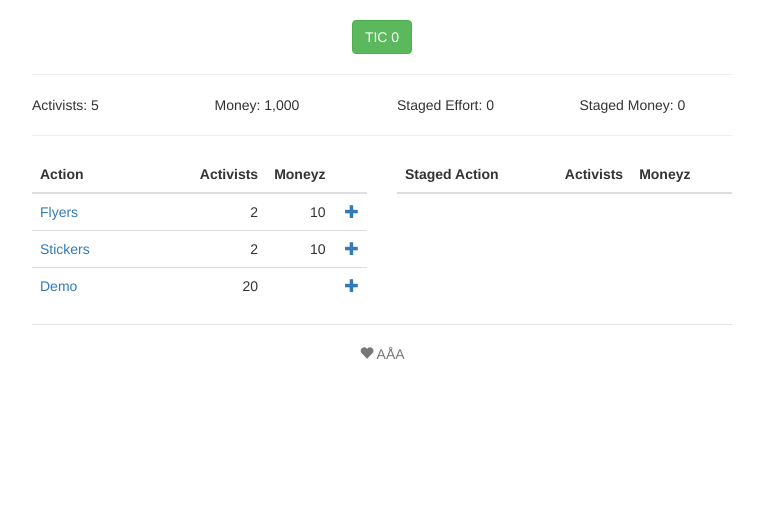
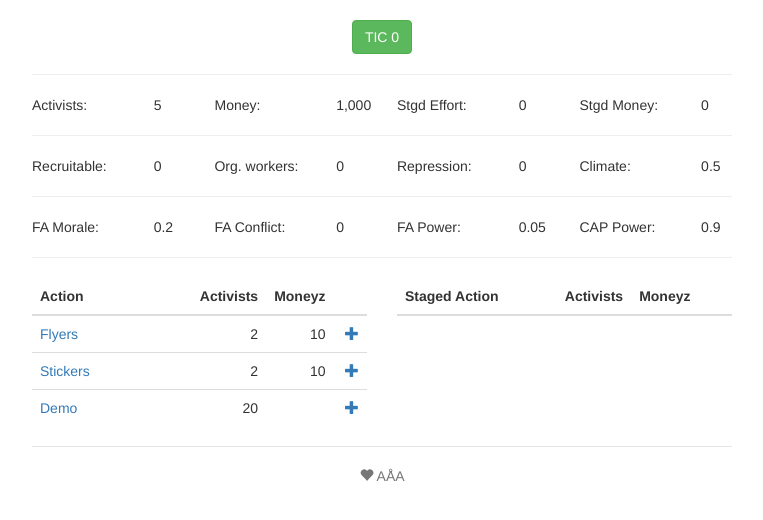
Before and after one commit to 4ZM/classwar-js, a website: page app/index.html in a window 1280 px wide. Shown: the whole page, without its empty margins (258-1021 px from the left). Drawn offline with nearby package versions, Linux system fonts and the light colour scheme; some packages are replaced by stand-ins of ours; files that its build step writes are made by us from their sources; a script that the page names is missing.

Commit message:
Expanded state with new properties

```diff
--- a/app/scripts/game/core.js
+++ b/app/scripts/game/core.js
@@ -3,12 +3,35 @@
 var CLASSWAR = (function (cw) {
 
   cw.state = {
-    day: 0,
-    activists: 5,
-    money: 1000,
-    stagedActions: [],
-    runningActions: [],
-    status: 'running'
+    day:                0,
+
+    activists:          5, // Number of
+    recruitable:     0.00, // Number of possible recruits
+
+    money:           1000, // $
+
+    union:           0.00, // % Organized workers
+
+    fascists: {
+      morale:         0.2, // %
+      conflict:      0.00, // %
+      power:         0.05  // %
+    },
+
+    capitalists: {
+      power:         0.90  // %
+    },
+
+    repression:      0.00, // % Police repression
+
+    climate:         0.50, // Political climate, % red (0 = deep blue)
+
+    digest:            [], // Messages for the day
+
+    stagedActions:     [],
+    runningActions:    [],
+
+    status:      'running'
   };
 
   cw.tic = function(g) {
--- a/app/views/main.html
+++ b/app/views/main.html
@@ -1,21 +1,43 @@
 <div class="row text-center">
-  <button ng-click="tic()" ng-disabledq="overstaged" class="btn btn-success">TIC {{state.day}}</button>
+  <button ng-click="tic()" ng-disabled="overstaged" class="btn btn-success">TIC {{state.day}}</button>
 </div>
 <hr/>
 
 <div class="row">
-  <div ng-class="overstagedEffort ? 'text-danger' : 'text-default'" class="col-md-3">
-    Activists: {{state.activists - stagedEffort|number}}
-  </div>
-  <div ng-class="overstagedCost ? 'text-danger' : 'text-default'" class="col-md-3">
-    Money: {{state.money - stagedCost|number}}
-  </div>
-  <div class="col-md-3">
-    Staged Effort: {{stagedEffort|number}}
-  </div>
-  <div class="col-md-3">
-    Staged Money: {{stagedCost|number}}
-  </div>
+  <div class="col-md-2">Activists:</div>
+  <div ng-class="overstagedEffort ? 'text-danger' : 'text-default'" class="col-md-1">{{state.activists - stagedEffort|number}}</div>
+  <div class="col-md-2">Money:</div>
+  <div ng-class="overstagedCost ? 'text-danger' : 'text-default'" class="col-md-1">{{state.money - stagedCost|number}}</div>
+  <div class="col-md-2">Stgd Effort:</div>
+  <div class="col-md-1">{{stagedEffort|number}}</div>
+  <div class="col-md-2">Stgd Money:</div>
+  <div class="col-md-1">{{stagedCost|number}}</div>
+</div>
+
+<hr />
+
+<div class="row">
+  <div class="col-md-2">Recruitable:</div>
+  <div class="col-md-1">{{state.recruitable}}</div>
+  <div class="col-md-2">Org. workers:</div>
+  <div class="col-md-1">{{state.union}}</div>
+  <div class="col-md-2">Repression:</div>
+  <div class="col-md-1">{{state.repression}}</div>
+  <div class="col-md-2">Climate:</div>
+  <div class="col-md-1">{{state.climate}}</div>
+</div>
+
+<hr />
+
+<div class="row">
+  <div class="col-md-2">FA Morale:</div>
+  <div class="col-md-1">{{state.fascists.morale}}</div>
+  <div class="col-md-2">FA Conflict:</div>
+  <div class="col-md-1">{{state.fascists.conflict}}</div>
+  <div class="col-md-2">FA Power:</div>
+  <div class="col-md-1">{{state.fascists.power}}</div>
+  <div class="col-md-2">CAP Power:</div>
+  <div class="col-md-1">{{state.capitalists.power}}</div>
 </div>
 
 <hr />
```
